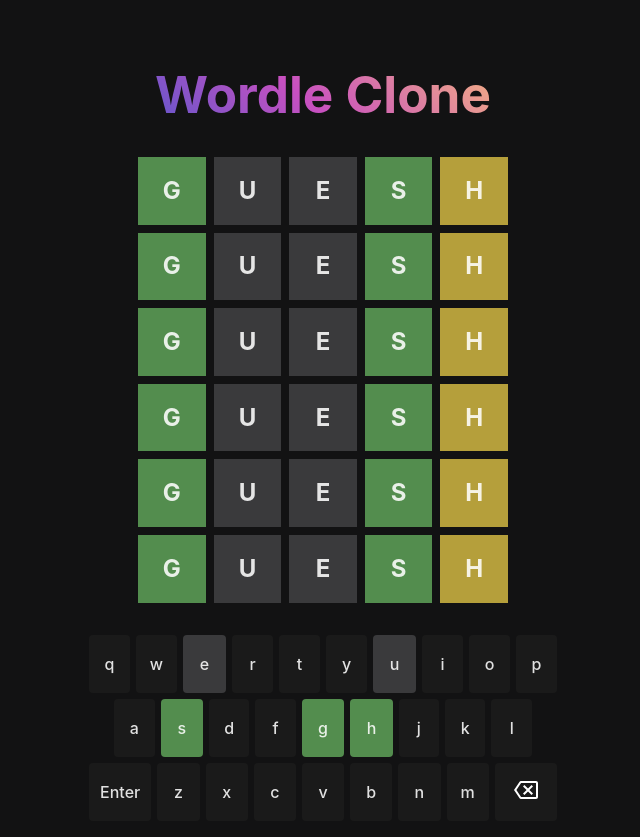
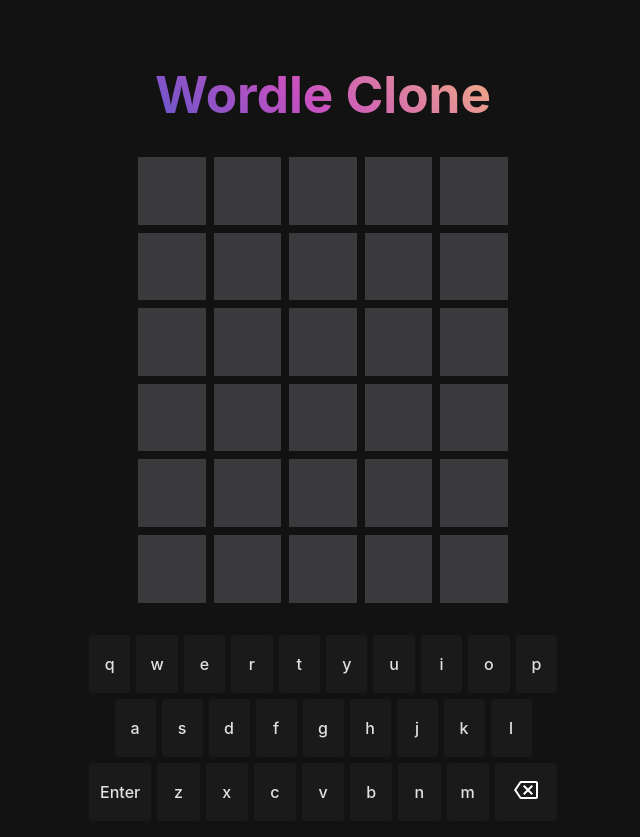
Before and after one commit to Dmitriy24S/wordle-game, a React (Vite) app: page / in a window 1280 px wide. Shown: the whole page, without its empty margins (317-957 px from the left). Built offline with nearby package versions, Linux system fonts and the light colour scheme.

Commit message:
feat: add word keyboard typing, letter result color
* get allGuesses, inexactGuesses, exactGuesses for key result color

```diff
--- a/src/App.tsx
+++ b/src/App.tsx
@@ -1,23 +1,65 @@
-import { useState } from 'react'
+import { useEffect, useState } from 'react'
 import Guess from './components/Guess'
 import Keyboard from './components/Keyboard'
 
 function App() {
-  const guess = 'guesh'
   const word = 'ghost'
+  const [guess, setGuess] = useState<string>('')
+  const [guessWordList, setGuessWordList] = useState<string[]>((new Array(6).fill('')))
+  const [guessAttemptNumber, setGuessAttemptNumber] = useState(0)
+
+  useEffect(() => {
+    const keyPress = (e: KeyboardEvent) => {
+      // letter press
+      if (e.key.match(/^[A-z]$/) && guess.length < 5) {
+        // console.log('e.key', e.key);
+        setGuess((prev) => prev + e.key.toLowerCase())
+        // console.log('guess.length', guess.length);
+      }
+      // if enter -> submit word as guess
+      if (e.key === 'Enter' && guess.length === 5) {
+        // console.log('enter enter?', 'guessAttemptNumber', guessAttemptNumber); // 0
+        setGuessWordList((prev) => prev.map((word, index) => index === guessAttemptNumber ? guess : word
+        ))
+        // console.log('guessWordList', guessWordList); // empty -> delay?
+        setGuessAttemptNumber((prev) => prev + 1)
+        setGuess('')
+      }
+      // backspace -> remove last letter from current guess word
+      if (e.key === 'Backspace') {
+        setGuess((currentGuess) => currentGuess.slice(0, currentGuess.length - 1))
+      }
+    }
+
+    document.body.addEventListener('keydown', keyPress)
+    // cleanup
+    return () => {
+      document.body.removeEventListener('keydown', keyPress)
+    }
+  }, [guess, guessWordList, guessAttemptNumber])
+
 
   return (
-    <>
-      <div className="App">
-        <h1 className='title'>Wordle Clone</h1>
-        <div className="game">
-          {[...Array(6)].map((item, index) => (
-            <Guess word={word} guess={guess} key={index} />
-          ))}
-        </div>
-        <Keyboard word={word} guess={guess} />
+    <div className="App">
+      <h1 className='title'>Wordle Clone</h1>
+      <div className="game">
+        {[...Array(6)].map((_item, index) => (
+          <Guess
+            word={word}
+            guess={guess}
+            key={index}
+            guessWordList={guessWordList}
+            row={index}
+            guessAttemptNumber={guessAttemptNumber}
+          />
+        ))}
       </div>
-    </>
+      <Keyboard
+        word={word}
+        guessWordList={guessWordList}
+        guessAttemptNumber={guessAttemptNumber}
+      />
+    </div>
   )
 }
 
--- a/src/components/Guess.tsx
+++ b/src/components/Guess.tsx
@@ -3,15 +3,32 @@
 interface Props {
     word: string
     guess: string
+    guessWordList: string[]
+    row: number
+    guessAttemptNumber: number
 }
 
-const Guess = ({ word, guess }: Props) => {
+const Guess = ({ word, guess, guessWordList, row, guessAttemptNumber }: Props) => {
+    // console.log('guess', guess);
+    // console.log('guessWordList', guessWordList);
+    // guessWordList (6) ['', '', '', '', '', '']
+
+    // guessWordList(6)['snowy', '', '', '', '', '']
+    // word ghost
+    // allGuesses(5)['s', 'n', 'o', 'w', 'y']
+    // inexactGuesses(2)['o', 's']
+    // exactGuesses['o']
+
     return (
         <div className='guess-row'>
-            {[...Array(5)].map((item, index) => {
-                const letterStatus = guess[index] === word[index] ? 'correct' : word.includes(guess[index]) ? 'wrong-order' : 'wrong'
+            {[...Array(5)].map((_item, index) => {
+                // console.log('guessWordList[row]', guessWordList[row]); // empty
+                const letterStatus = guessWordList[row][index] === word[index] ? 'correct' : word.includes(guessWordList[row][index]) ? 'wrong-order' : 'wrong'
+
                 return (
-                    <div className={`guess-square ${letterStatus}`} key={index}>{guess[index]}</div>
+                    <div className={`guess-square ${letterStatus}`} key={index}>
+                        {guessAttemptNumber === row ? guess[index] : guessWordList[row][index]}
+                    </div>
                 )
             })}
         </div>
--- a/src/components/Keyboard.tsx
+++ b/src/components/Keyboard.tsx
@@ -8,25 +8,75 @@
 
 interface Props {
     word: string
-    guess: string
+    guessWordList: string[]
+    guessAttemptNumber: number
 }
 
-const keyStatus = (key: string, guess: string, word: String) => {
-    // TODO: logic for: color wrong order letter
-    return (guess.includes(key) && word.includes(key)) ? 'correct' : (guess.includes(key) && !word.includes(key)) ? 'wrong' : ''
-}
+const Keyboard = ({ word, guessWordList, guessAttemptNumber }: Props) => {
+    // guessWordList(6)['snowy', '', '', '', '', '']
+    // word ghost
+    // allGuesses(5)['s', 'n', 'o', 'w', 'y']
+    // inexactGuesses(2)['o', 's']
+    // exactGuesses['o']
 
-const Keyboard = ({ word, guess }: Props) => {
+    console.log('guessWordList', guessWordList);
+    // guessWordList (6) ['ghost', '', '', '', '', '']
+    console.log('word', word);
+    // word ghost
+
+    const allGuesses = guessWordList.slice(0, guessAttemptNumber).join('').split('')
+    console.log('allGuesses', allGuesses);
+    // Keyboard.tsx:47 allGuesses (5) ['g', 'u', 'e', 's', 's']
+
+    const inexactGuesses = word
+        .split('')
+        .filter((letter) => allGuesses.includes(letter))
+    console.log('inexactGuesses', inexactGuesses);
+    // inexactGuesses (2) ['g', 's']
+
+    const exactGuesses = word
+        .split('')
+        // if any guesses include this letter in this position/index
+        .filter((letter, i) => {
+            return guessWordList
+                .slice(0, guessAttemptNumber)
+                .map((word) => word[i])
+                .includes(letter)
+        })
+    console.log('exactGuesses', exactGuesses);
+    // exactGuesses (5) ['g', 'h', 'o', 's', 't']
+
+    const keyStatus = (key: string) => {
+        return exactGuesses.includes(key) ? 'correct'
+            : inexactGuesses.includes(key) ? 'wrong-order'
+                : allGuesses.includes(key) ? 'wrong' : ''
+    }
+
     return (
         <div className='keyboard'>
             {QWERTY_KEYS.map((row, index) => {
-
+                // 1st row of keys
+                if (index === 0) {
+                    return (
+                        <div className='keyboard-row' key={row}>
+                            {row.split('').map((key) => {
+                                const status = keyStatus(key)
+                                return (
+                                    <button className={`keyboard-key ${status}`} key={key}>
+                                        {key}
+                                    </button>
+                                )
+                            })}
+                        </div>
+                    )
+                }
+                // 2nd row with left right spacing
                 if (index === 1) {
                     return (
                         <div className='keyboard-row' key={row}>
                             <div className="keyboard-space"></div>
                             {row.split('').map((key) => {
-                                const status = keyStatus(key, guess, word)
+                                const status = keyStatus(key)
                                 return (
                                     <button className={`keyboard-key ${status}`} key={key}>
                                         {key}
@@ -37,13 +87,13 @@
                         </div>
                     )
                 }
-
+                // Last(3rd) row with Enter and Backspace buttons
                 if (index === 2) {
                     return (
                         <div className='keyboard-row' key={row}>
                             <button className='keyboard-key enter-key'>Enter</button>
                             {row.split('').map((key) => {
-                                const status = keyStatus(key, guess, word)
+                                const status = keyStatus(key)
                                 return (
                                     <button className={`keyboard-key ${status}`} key={key}>
                                         {key}
@@ -56,21 +106,6 @@
                         </div>
                     )
                 }
-
-                else {
-                    return (
-                        <div className='keyboard-row' key={row}>
-                            {row.split('').map((key) => {
-                                const status = keyStatus(key, guess, word)
-                                return (
-                                    <button className={`keyboard-key ${status}`} key={key}>
-                                        {key}
-                                    </button>
-                                )
-                            })}
-                        </div>
-                    )
-                }
             }
             )}
         </div>
--- a/src/main.tsx
+++ b/src/main.tsx
@@ -4,7 +4,7 @@
 import './index.css'
 
 ReactDOM.createRoot(document.getElementById('root') as HTMLElement).render(
-  <React.StrictMode>
-    <App />
-  </React.StrictMode>
+  // <React.StrictMode>
+  <App />
+  // </React.StrictMode>
 )
```
Also changed, not shown: src/index.css (+15 -0 lines).
